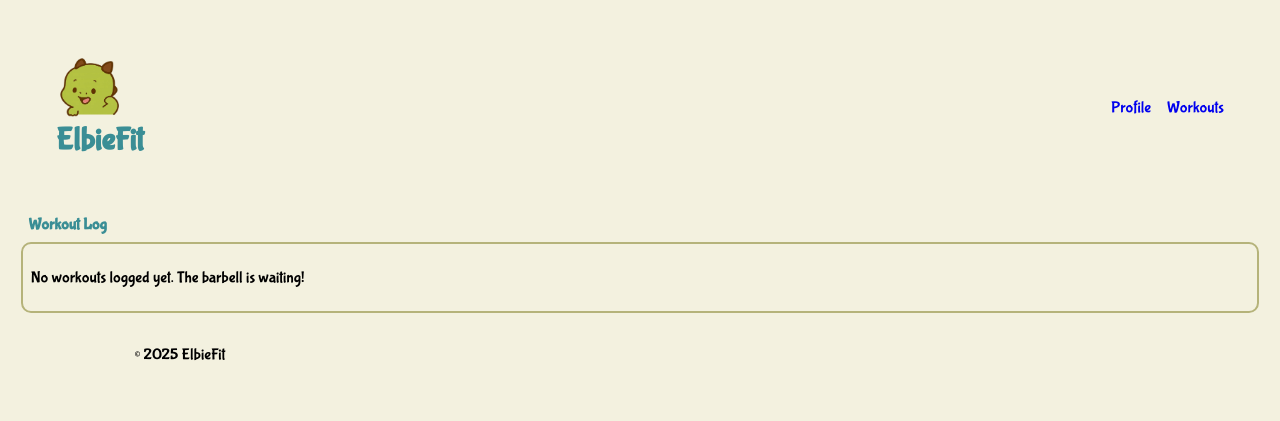
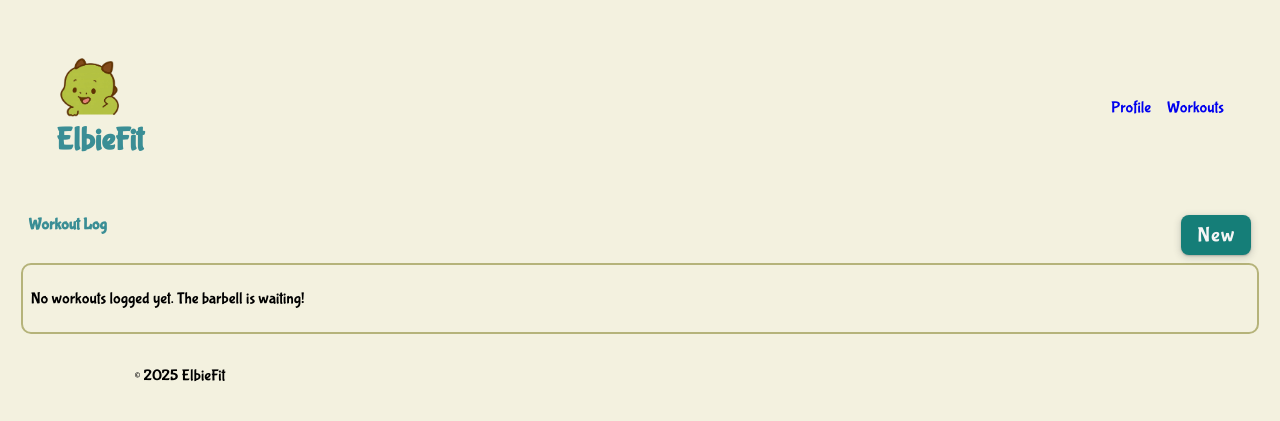
Before and after one commit to LisaS7/ElbieFit, a FastAPI app: template app/templates/workouts/workouts.html in a window 1280 px wide. Shown: the top 421 px of the page. Run offline with FastAPI, Linux system fonts and the light colour scheme; the template is opened without the code that fills it, so the values that code supplies are empty.

Commit message:
Improving workout card layout and adding button for new workout

```diff
--- a/app/templates/workouts/workouts.html
+++ b/app/templates/workouts/workouts.html
@@ -3,7 +3,7 @@
 {% block title %}All Workouts{% endblock %}
 
 {% block content %}
-<header><h1>Workout Log</h1></header>
+<header id="workout-header"><h1>Workout Log</h1><button>New</button></header>
 <div id="page-container">
     <section>
         {% if workouts and workouts|length %}
--- a/static/styles.css
+++ b/static/styles.css
@@ -51,6 +51,7 @@
   border: none;
   font-size: 1.5rem;
   background: none;
+  color: black;
 }
 
 @media (max-width: 768px) {
@@ -128,6 +129,35 @@ a {
   text-decoration: none;
 }
 
+/* ──────────────────────────────── Buttons ──────────────────────────────── */
+button {
+  margin: 0.5rem;
+  background: var(--color-button);
+  border: none;
+  border-radius: 8px;
+  padding: 0.5rem 1rem;
+
+  /* ── Button Text ── */
+  font-family: 'Bubblegum Sans', sans-serif;
+  font-size: 1.3rem;
+  letter-spacing: 1px;
+  color: whitesmoke;
+
+  /* ── Shadow & Transition ── */
+  box-shadow: rgba(60, 64, 67, 0.3) 0px 1px 2px 0px, rgba(60, 64, 67, 0.15) 0px 2px 6px 2px;
+  transition: transform 0.15s ease, box-shadow 0.15s ease;
+}
+
+button:hover {
+  transform: translateY(-2px);
+  box-shadow: rgba(60, 64, 67, 0.35) 0px 3px 4px 0px, rgba(60, 64, 67, 0.2) 0px 4px 10px 3px;
+}
+
+button:active {
+  transform: translateY(1px);
+  box-shadow: rgba(60, 64, 67, 0.25) 0px 0px 1px 0px, rgba(60, 64, 67, 0.12) 0px 1px 3px 1px;
+}
+
 /* ──────────────────────────────── Cards & Tags ──────────────────────────────── */
 
 .workout-card {
@@ -176,4 +206,9 @@ a {
   font-size: 0.8rem;
 }
 
-/* ──────────────────────────────── Table ──────────────────────────────── */
+/* ──────────────────────────────── Workout Page ──────────────────────────────── */
+
+#workout-header {
+  display: flex;
+  justify-content: space-between;
+}
```
